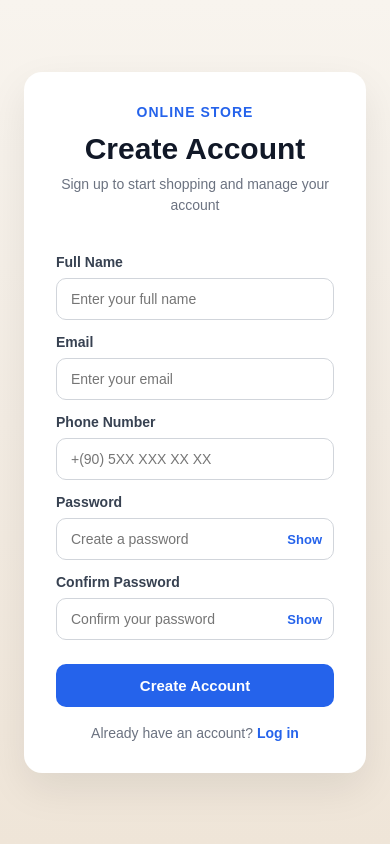
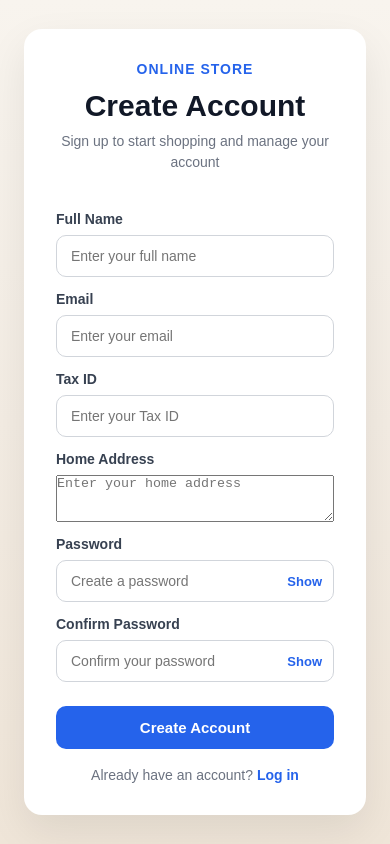
Before and after one commit to efekeskiner/CS308Project, a React (Create React App) app: page /register in a window 390 px wide. Built offline with nearby package versions, Linux system fonts and the light colour scheme.

Commit message:
fix: replace phone with taxId and homeAddress in registration

```diff
--- a/src/pages/Registration.js
+++ b/src/pages/Registration.js
@@ -4,33 +4,22 @@ import { register } from "../services/auth";
 import "./Registration.css";
 
 function Registration() {
-    const [showPassword, setShowPassword]             = useState(false);
+  const [showPassword, setShowPassword]               = useState(false);
   const [showConfirmPassword, setShowConfirmPassword] = useState(false);
-    const [name, setName]                             = useState("");
-    const [email, setEmail]                           = useState("");
-    const [phone, setPhone]                           = useState("");
-    const [password, setPassword]                     = useState("");
-    const [confirmPassword, setConfirmPassword]       = useState("");
-    const [passwordError, setPasswordError]           = useState("");
-    const [formError, setFormError]                   = useState("");
-    const [loading, setLoading]                       = useState(false);
+  const [name, setName]                               = useState("");
+  const [email, setEmail]                             = useState("");
+  const [taxId, setTaxId]                             = useState("");
+  const [homeAddress, setHomeAddress]                 = useState("");
+  const [password, setPassword]                       = useState("");
+  const [confirmPassword, setConfirmPassword]         = useState("");
+  const [passwordError, setPasswordError]             = useState("");
+  const [formError, setFormError]                     = useState("");
+  const [loading, setLoading]                         = useState(false);
   const navigate = useNavigate();
-
-  const formatPhone = (value) => {
-        let digits = value.replace(/\D/g, "");
-        digits = digits.substring(0, 12);
-        let formatted = "+";
-        if (digits.length > 0)  formatted += digits.substring(0, 2);
-        if (digits.length > 2)  formatted += " " + digits.substring(2, 5);
-        if (digits.length > 5)  formatted += " " + digits.substring(5, 8);
-        if (digits.length > 8)  formatted += " " + digits.substring(8, 10);
-        if (digits.length > 10) formatted += " " + digits.substring(10, 12);
-        return formatted;
-  };
 
   const handleSubmit = async (e) => {
     e.preventDefault();
-        if (!name.trim() || !email.trim() || !phone.trim() || !password.trim() || !confirmPassword.trim()) {
+    if (!name.trim() || !email.trim() || !taxId.trim() || !homeAddress.trim() || !password.trim() || !confirmPassword.trim()) {
       setFormError("Please fill in all fields.");
       return;
     }
@@ -43,7 +32,7 @@ function Registration() {
     setPasswordError("");
     setLoading(true);
     try {
-                await register(name, email, phone, password);
+      await register(name, email, taxId, homeAddress, password);
       navigate("/login");
     } catch (err) {
       setFormError(err.message || "Registration failed. Please try again.");
@@ -59,25 +48,31 @@ function Registration() {
         <h1>Create Account</h1>
         <p className="subtitle">Sign up to start shopping and manage your account</p>
         <form className="register-form" onSubmit={handleSubmit}>
+
           <label htmlFor="name">Full Name</label>
           <input
             id="name" type="text" placeholder="Enter your full name" value={name}
             onChange={(e) => { setName(e.target.value); setFormError(""); }}
           />
+
           <label htmlFor="email">Email</label>
           <input
             id="email" type="email" placeholder="Enter your email" value={email}
             onChange={(e) => { setEmail(e.target.value); setFormError(""); }}
           />
-                          <label htmlFor="phone">Phone Number</label>
+
+          <label htmlFor="taxId">Tax ID</label>
           <input
-              id="phone" type="tel" value={phone} placeholder="+(90) 5XX XXX XX XX"
-              onChange={(e) => {
-                              const input = e.target.value;
-                              setPhone(input === "" ? "" : formatPhone(input));
-                              setFormError("");
-              }}
+            id="taxId" type="text" placeholder="Enter your Tax ID" value={taxId}
+            onChange={(e) => { setTaxId(e.target.value); setFormError(""); }}
           />
+
+          <label htmlFor="homeAddress">Home Address</label>
+          <textarea
+            id="homeAddress" rows="3" placeholder="Enter your home address" value={homeAddress}
+            onChange={(e) => { setHomeAddress(e.target.value); setFormError(""); }}
+          />
+
           <label htmlFor="password">Password</label>
           <div className="password-wrapper">
             <input
@@ -96,6 +91,7 @@ function Registration() {
               {showPassword ? "Hide" : "Show"}
             </button>
           </div>
+
           <label htmlFor="confirmPassword">Confirm Password</label>
           <div className="password-wrapper">
             <input
@@ -114,8 +110,10 @@ function Registration() {
               {showConfirmPassword ? "Hide" : "Show"}
             </button>
           </div>
+
           {formError     && <p className="error-text">{formError}</p>}
           {passwordError && <p className="error-text">{passwordError}</p>}
+
           <button type="submit" className="submit-btn" disabled={loading}>
             {loading ? "Creating account..." : "Create Account"}
           </button>
--- a/src/services/auth.js
+++ b/src/services/auth.js
@@ -17,11 +17,11 @@ export async function login(email, password) {
     return data;
 }
 
-export async function register(name, email, phone, password) {
+export async function register(name, email, taxId, homeAddress, password) {
     const res = await fetch(`${BASE_URL}/register`, {
           method: "POST",
           headers: { "Content-Type": "application/json" },
-          body: JSON.stringify({ name, email, phone, password }),
+          body: JSON.stringify({ name, email, taxId, homeAddress, password }),
     });
     if (!res.ok) {
           const err = await res.json().catch(() => ({}));
```
Lines whose indentation alone changed are shown as unchanged.
